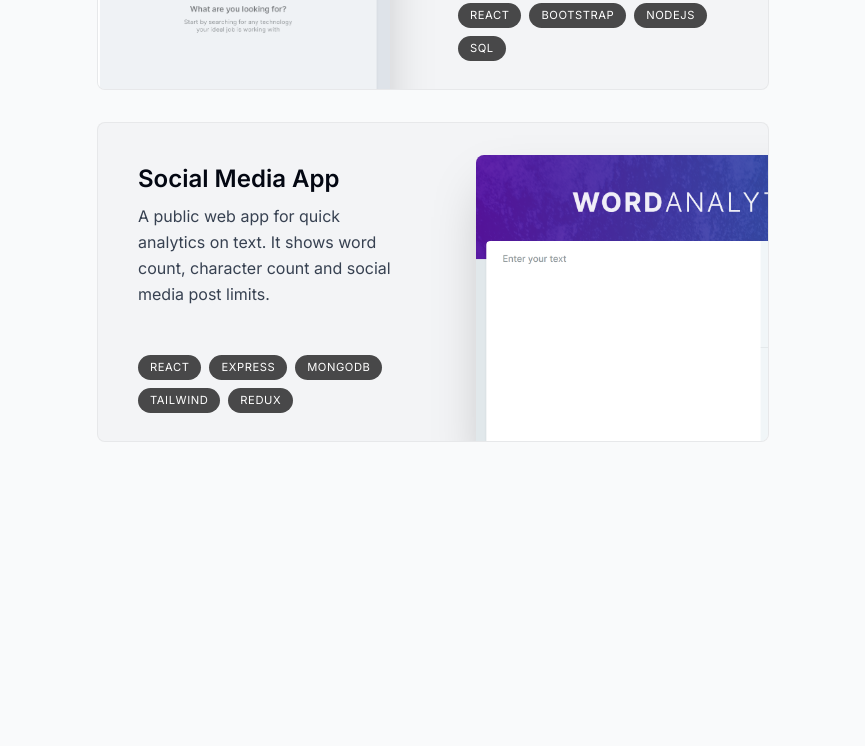
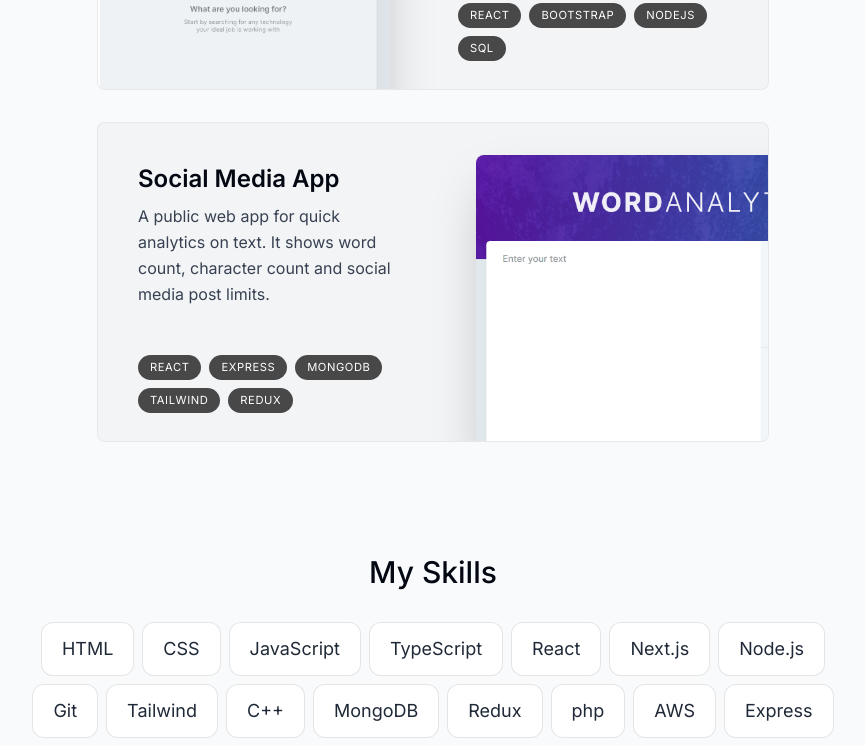
Before and after one commit to parshva555/Portfolio, a Next.js app: page / in a window 1280 px wide. Shown: the part 2000-2746 px from the top of the page, without its empty margins (207-1072 px from the left). Built offline with nearby package versions, Linux system fonts and the light colour scheme.

Commit message:
Completed Skills Section

```diff
--- a/app/page.tsx
+++ b/app/page.tsx
@@ -3,14 +3,16 @@
 import Intro from "@/components/intro";
 import Projects from "@/components/projects";
 import SectionDivider from "@/components/section-divider";
+import Skills from "@/components/skills";
+export default function Home() {
 
-export default function Home() {
   return (
     <main className="flex flex-col items-center px-4">
       <Intro/>
       <SectionDivider/>
       <About/>
       <Projects/>
+      <Skills/>
     </main>
   )
 }
--- a/components/about.tsx
+++ b/components/about.tsx
@@ -4,8 +4,7 @@
 import SectionHeading from "./section-heading";
 import { useSectionInView } from '@/lib/hooks';
 export default function About() {
-  const {ref} = useSectionInView('About',0.7);
-
+  const {ref} = useSectionInView('About',0.75);
   return (
     <motion.section
       ref={ref}
--- a/components/projects.tsx
+++ b/components/projects.tsx
@@ -8,7 +8,7 @@
 export default function Projects() {
   const {ref} = useSectionInView('Projects',0.5);
   return (
-    <section ref={ref} id='projects' className='scroll-mt-28'>
+    <section ref={ref} id='projects' className='scroll-mt-28 mb-28'>
         <SectionHeading>My Projects</SectionHeading>
         <div>
             {
--- /dev/null
+++ b/components/skills.tsx
@@ -0,0 +1,47 @@
+"use client";
+import React from "react";
+import SectionHeading from "./section-heading";
+import { skillsData } from "@/lib/data";
+import { useSectionInView } from "@/lib/hooks";
+import { motion } from "framer-motion";
+
+const fadeInAnimationVariants = {
+  initial: {
+    opacity: 0,
+    y: 100,
+  },
+  animate: (index:number) => ({
+        opacity: 1,
+        y: 0,
+        transition:{
+            delay:0.05*index
+        }
+  }),
+};
+export default function Skills() {
+  const { ref } = useSectionInView("Skills");
+  return (
+    <section
+      ref={ref}
+      id="skills"
+      className="mb-28 max-w-[53rem] scroll-mt-28 text-center sm:mb-40"
+    >
+      <SectionHeading>My Skills</SectionHeading>
+      <ul className="flex flex-wrap justify-center gap-2 text-lg text-gray-800">
+        {skillsData.map((skill, index) => (
+          <motion.li
+            variants={fadeInAnimationVariants}
+            initial="initial"
+            whileInView="animate"
+            viewport={{ once: true }}
+            className="bg-white border border-black/[0.1] rounded-xl px-5 py-3 bg-blue-50"
+            key={index}
+            custom={index}
+          >
+            {skill}
+          </motion.li>
+        ))}
+      </ul>
+    </section>
+  );
+}
```
